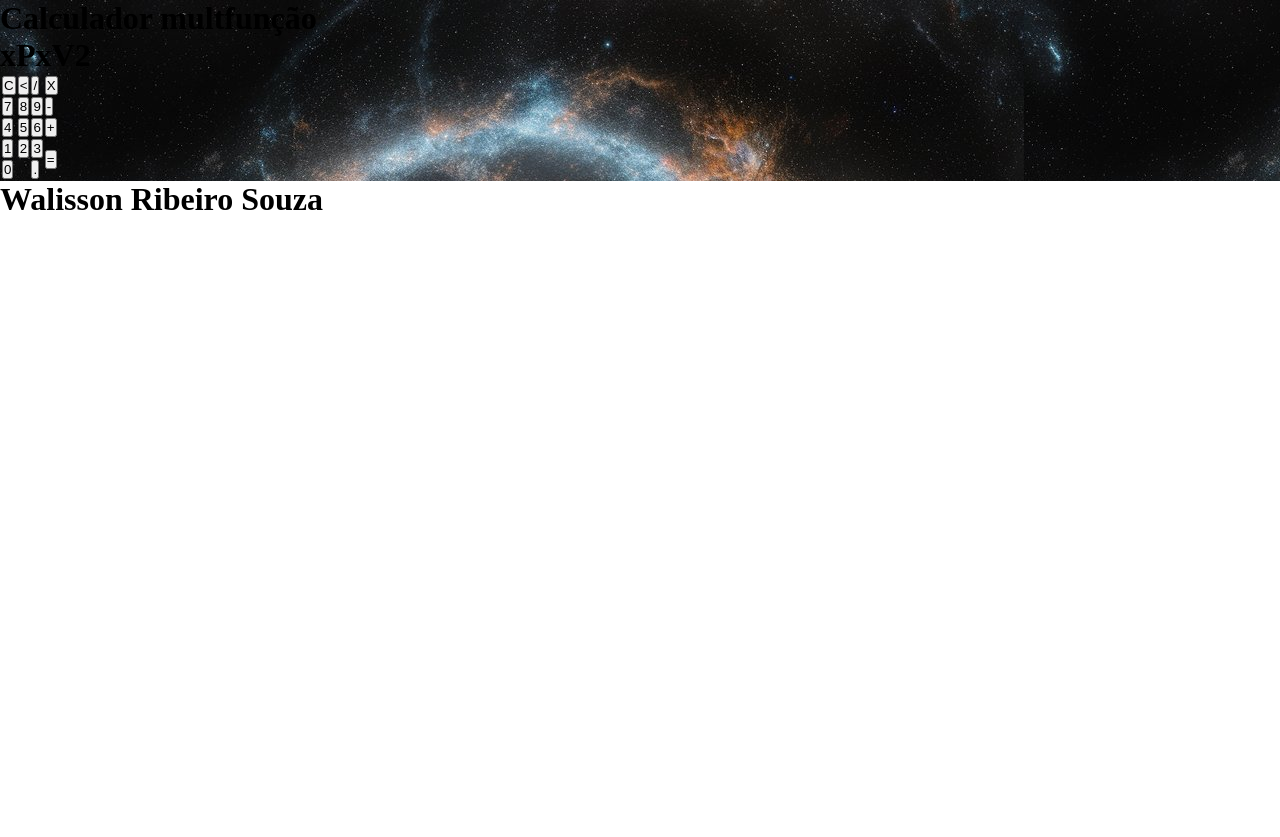
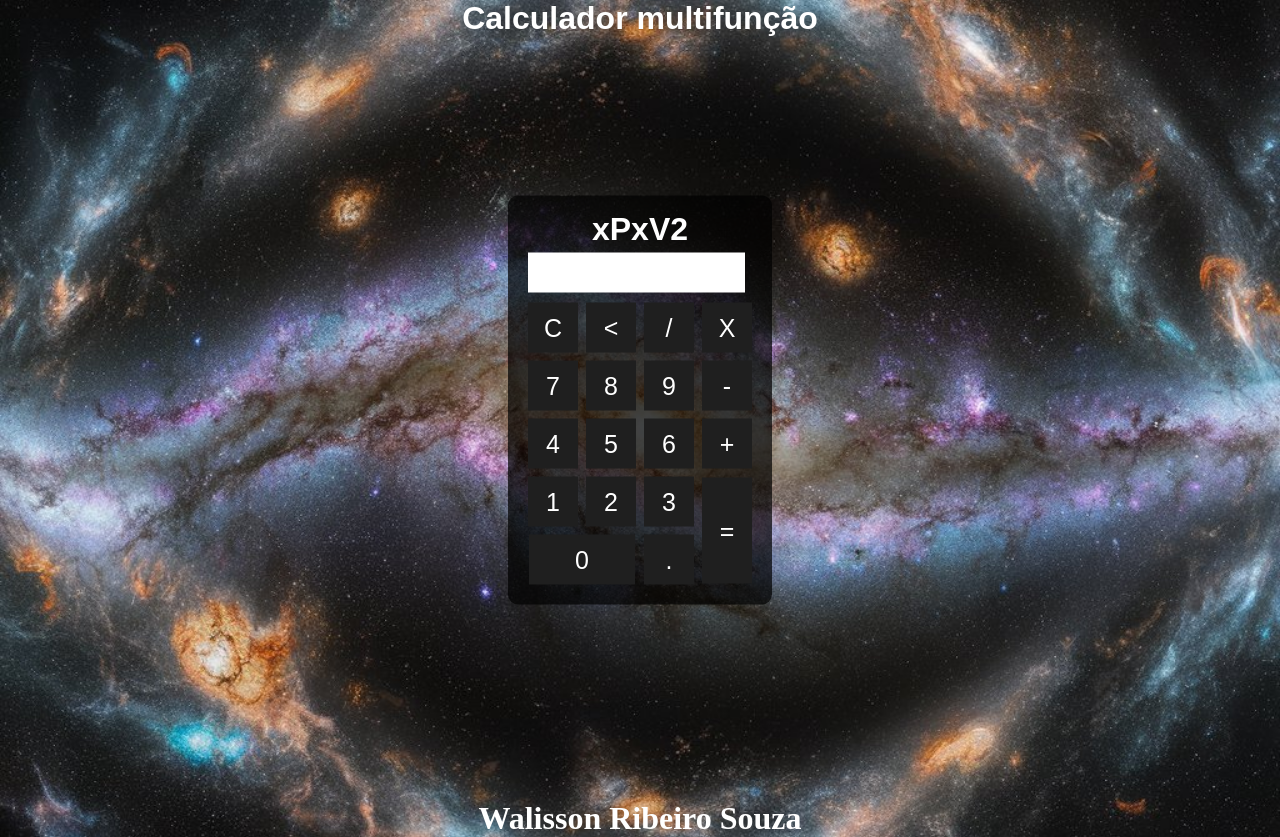
Before and after one commit to walissun/Calculadora, a plain HTML site: page Index.html in a window 1280 px wide. Before the commit the page ends 800 px from the top, so only its background shows below. Drawn offline with Linux system fonts and the light colour scheme.

Commit message:
adição do css e do js

```diff
--- a/Index.html
+++ b/Index.html
@@ -3,53 +3,54 @@
 <head>
     <meta charset="UTF-8">
     <meta name="viewport" content="width=device-width, initial-scale=1.0">
-    <link rel="stylesheet" href="/css/style.css">
+    <link rel="stylesheet" href="css/style.css">
+    <script src="js/funcionalidade.js"></script>
+
     <title>A quebra galho</title>
 </head>
-<body>
+<body class="background-full">
     <header>
         <div class="background">
-            <h1>Calculador multfunção</h1>
+            <h1>Calculador multifunção</h1>
             <div class="calc">
                 <h1>xPxV2</h1>
                 <p id="resultado"></p>
                 <table>
                     <tr>
-                        <td><button>C</button></td>
-                        <td><button><</button></td>
-                        <td><button>/</button></td>
-                        <td><button>X</button></td>
+                        <td><button class="botao" onclick="clean()">C</button></td>
+                        <td><button class="botao" onclick="back()"><</button></td>
+                        <td><button class="botao" onclick="insert('/')">/</button></td>
+                        <td><button class="botao" onclick="insert('*')">X</button></td>
                     </tr>
                     <tr>
-                        <td><button>7</button></td>
-                        <td><button>8</button></td>
-                        <td><button>9</button></td>
-                        <td><button>-</button></td>
+                        <td><button class="botao" onclick="insert('7')">7</button></td>
+                        <td><button class="botao" onclick="insert('8')">8</button></td>
+                        <td><button class="botao" onclick="insert('9')">9</button></td>
+                        <td><button class="botao" onclick="insert('-')">-</button></td>
                     </tr>
                     <tr>
-                        <td><button>4</button></td>
-                        <td><button>5</button></td>
-                        <td><button>6</button></td>
-                        <td><button>+</button></td>
+                        <td><button class="botao" onclick="insert('4')">4</button></td>
+                        <td><button class="botao" onclick="insert('5')">5</button></td>
+                        <td><button class="botao" onclick="insert('6')">6</button></td>
+                        <td><button class="botao" onclick="insert('+')">+</button></td>
                     </tr>
                     <tr>
-                        <td><button>1</button></td>
-                        <td><button>2</button></td>
-                        <td><button>3</button></td>
-                        <td rowspan="2"><button>=</button></td>
+                        <td><button class="botao" onclick="insert('1')">1</button></td>
+                        <td><button class="botao" onclick="insert('2')">2</button></td>
+                        <td><button class="botao" onclick="insert('3')">3</button></td>
+                        <td rowspan="2"><button class="botao" style="height: 106px;" onclick="calcular()" o>=</button></td>
                     </tr>
                     <tr>
-                        <td colspan="2"><button>0</button></td>
-                        <td><button>.</button></td>
+                        <td colspan="2"><button class="botao" style="width: 106px;" onclick="insert('0')">0</button></td>
+                        <td><button class="botao" onclick="insert('.')">.</button></td>
                     </tr>
                 </table>
             </div>
         </div>
     </header>
     <main>
-
     </main>
-    <footer>
+    <footer class="direito">
         <h1>Walisson Ribeiro Souza</h1>
     </footer>
 </body>
--- a/css/style.css
+++ b/css/style.css
@@ -2,6 +2,54 @@
     margin: 0;
     padding: 0;
 }
+.background-full{
+    background-image: url('../image/Universe.jpg');
+    background-repeat: no-repeat;
+    background-size: cover;
+    background-position: center;
+}
+
+#resultado{
+    background-color: #fff;
+    overflow :  hidden;
+    width: 207px;
+    height: 30px;
+    margin: 5px;
+    padding: 5px;
+    font-size: 20px;
+    color: #000;
+    text-align: right;
+}
+
 .background{
-    background-image: url('../image/Universe.jpg');
+    height: 100vh;
+    color: #fff;
+    font-family: Arial, Helvetica, sans-serif;
+    text-align: center;
 }
+.calc{
+    position: absolute;
+    background-color: rgba(0, 0, 0, 0.7);
+    top: 50%;
+    left: 50%;
+    transform: translate(-50%,-50%);
+    border-radius: 10px;
+    padding: 15px;
+}
+.botao{
+    width: 50px;
+    height: 50px;
+    margin: 3px;
+    font-size: 25px;
+    cursor: pointer;
+    background-color: rgb(31, 31, 31);
+    border: none;
+    color: #fff;
+}
+.botao:hover{
+    background-color: #000;
+}
+.direito{
+    text-align: center;
+    color: #fff;
+}
--- /dev/null
+++ b/js/funcionalidade.js
@@ -0,0 +1,21 @@
+function insert(num)
+    {
+       var numero = document.getElementById('resultado').innerHTML;
+        document.getElementById('resultado').innerHTML = numero + num;
+    }
+function clean (){
+    document.getElementById('resultado').innerHTML=''
+}
+function back(){
+    var resultado = document.getElementById('resultado').innerHTML;
+    document.getElementById('resultado').innerHTML = resultado.substring(0, resultado.length -1);
+}
+function calcular(){
+    var resultado = document.getElementById('resultado').innerHTML;
+    if(resultado){
+        document.getElementById('resultado').innerHTML = eval(resultado);
+    }
+    else{
+        document.getElementById('resultado').innerHTML = "ERROR!";
+    }
+}
```
